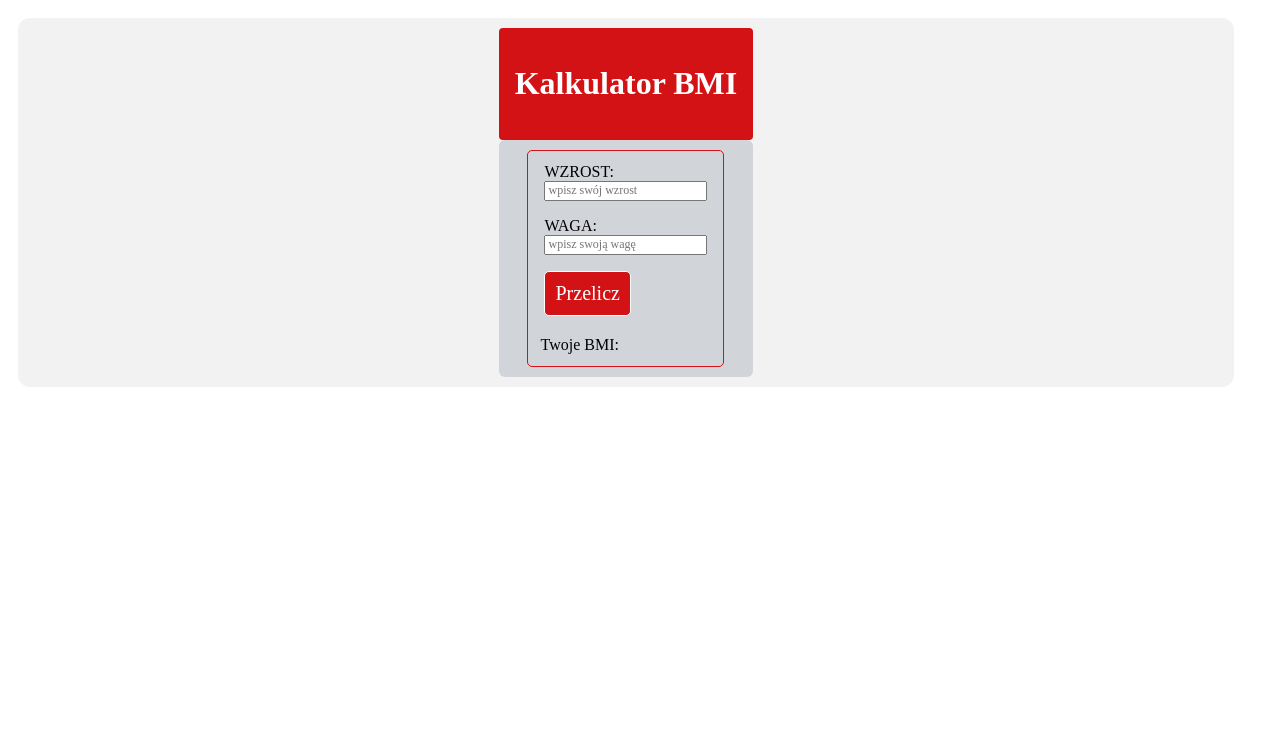
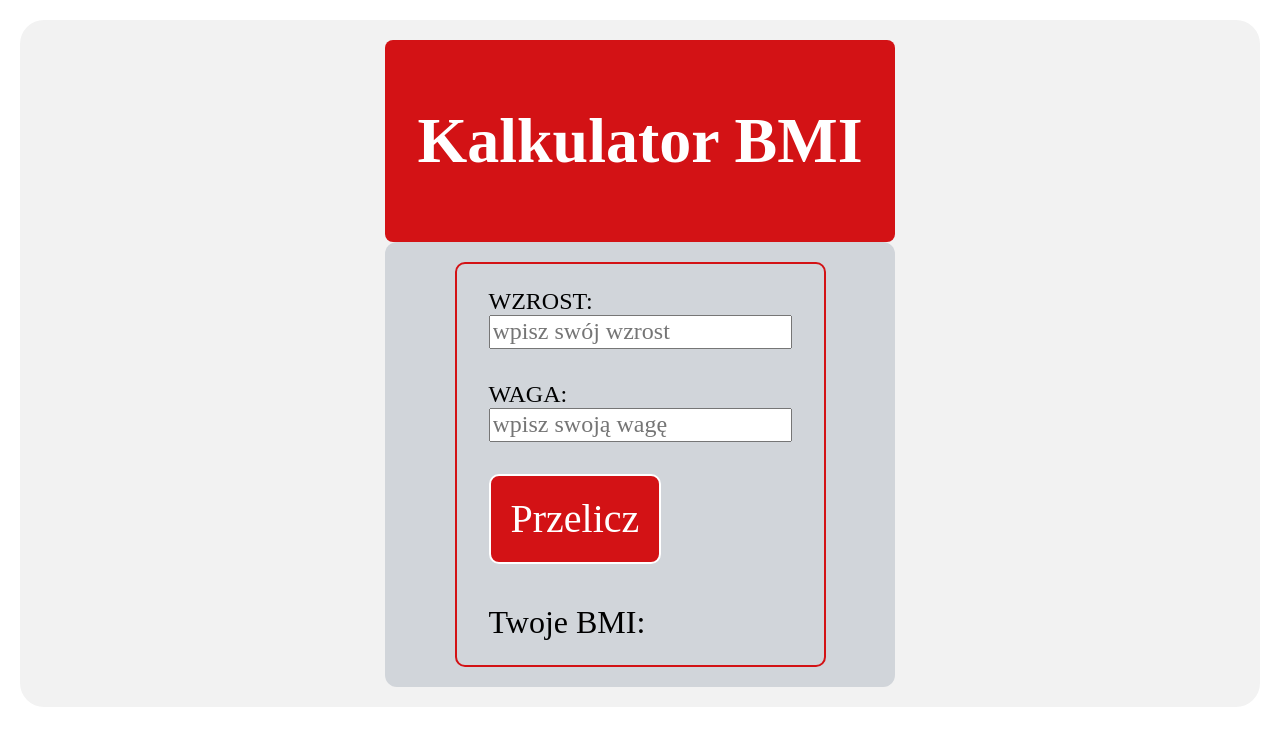
Before and after one commit to DawidGaski/BMI-calculator-react, a React (Create React App) app: page / in a window 1280 px wide. Shown: the top 746 px of the page. Built offline with nearby package versions, Linux system fonts and the light colour scheme.

Commit message:
new css in every components

```diff
--- a/src/Components/Container/styled.js
+++ b/src/Components/Container/styled.js
@@ -1,10 +1,9 @@
 import styled from "styled-components";
 
 export const Container = styled.div`
-  max-width: 1216px;
-  margin: 2px;
-  padding: 10px;
-  border-radius: 12px;
+  margin: 4px;
+  padding: 20px;
+  border-radius: 24px;
   background: ${({ theme }) => theme.color.concrete};
   display: grid;
   grid-template-rows: auto auto;
--- a/src/Components/Header/styled.js
+++ b/src/Components/Header/styled.js
@@ -1,15 +1,16 @@
 import styled from "styled-components";
 
 export const Header = styled.header`
-  padding: 16px;
+  padding: 32px;
   max-width: 1080px;
-  border-radius: 4px;
+  border-radius: 8px;
   background: ${({ theme }) => theme.color.thunderBird};
   color: ${({ theme }) => theme.color.white};
 `;
 
 export const Headline = styled.h1`
-  font-size: 32px;
-  border-radius: 6px;
-  box-shadow: 2px;
+  font-size: 64px;
+  margin-top: 32px;
+  margin-bottom: 32px;
+  border-radius: 12px;
 `;
--- a/src/Components/Section/styled.js
+++ b/src/Components/Section/styled.js
@@ -1,11 +1,10 @@
 import styled from "styled-components";
 
 export const Section = styled.section`
-  padding: 10px;
+  padding: 20px;
   max-width: 1080px;
   background: ${({ theme }) => theme.color.iron};
-  box-shadow: 2px;
-  border-radius: 6px;
+  border-radius: 12px;
   display: grid;
   justify-content: center;
 `;
--- a/src/features/BMICalculator/Result/styled.js
+++ b/src/features/BMICalculator/Result/styled.js
@@ -1,7 +1,7 @@
 import styled from "styled-components";
 
 export const StyledResult = styled.p`
-  margin: 8px;
-  padding-top: 4px;
-  font-size: 16px;
+  margin: 16px;
+  padding-top: 8px;
+  font-size: 32px;
 `;
--- a/src/features/BMICalculator/styled.js
+++ b/src/features/BMICalculator/styled.js
@@ -1,32 +1,30 @@
 import styled from "styled-components";
 
 export const Form = styled.form`
-  padding: 4px;
-  border-radius: 5px;
-  border: solid 1px ${({ theme }) => theme.color.thunderBird};
+  padding: 8px 16px;
+  border-radius: 10px;
+  border: solid 2px ${({ theme }) => theme.color.thunderBird};
   display: flex;
   flex-direction: column;
 `;
 
 export const Paragraph = styled.p`
-  margin: 8px;
-  font-size: 16px;
-  padding-left: 4px;
-  padding-right: 4px;
+  margin: 16px;
+  font-size: 24px;
 `;
 
 export const Input = styled.input`
-  font-size: 12px;
+  font-size: 24px;
   display: flex;
   justify-content: center;
   align-items: stretch;
 `;
 
 export const Button = styled.button`
-  padding: 10px;
-  border-radius: 5px;
-  font-size: 20px;
-  border: solid 1px ${({ theme }) => theme.color.white};
+  padding: 20px;
+  border-radius: 10px;
+  font-size: 40px;
+  border: solid 2px ${({ theme }) => theme.color.white};
   color: ${({ theme }) => theme.color.white};
   background: ${({ theme }) => theme.color.thunderBird};
 `;
```
